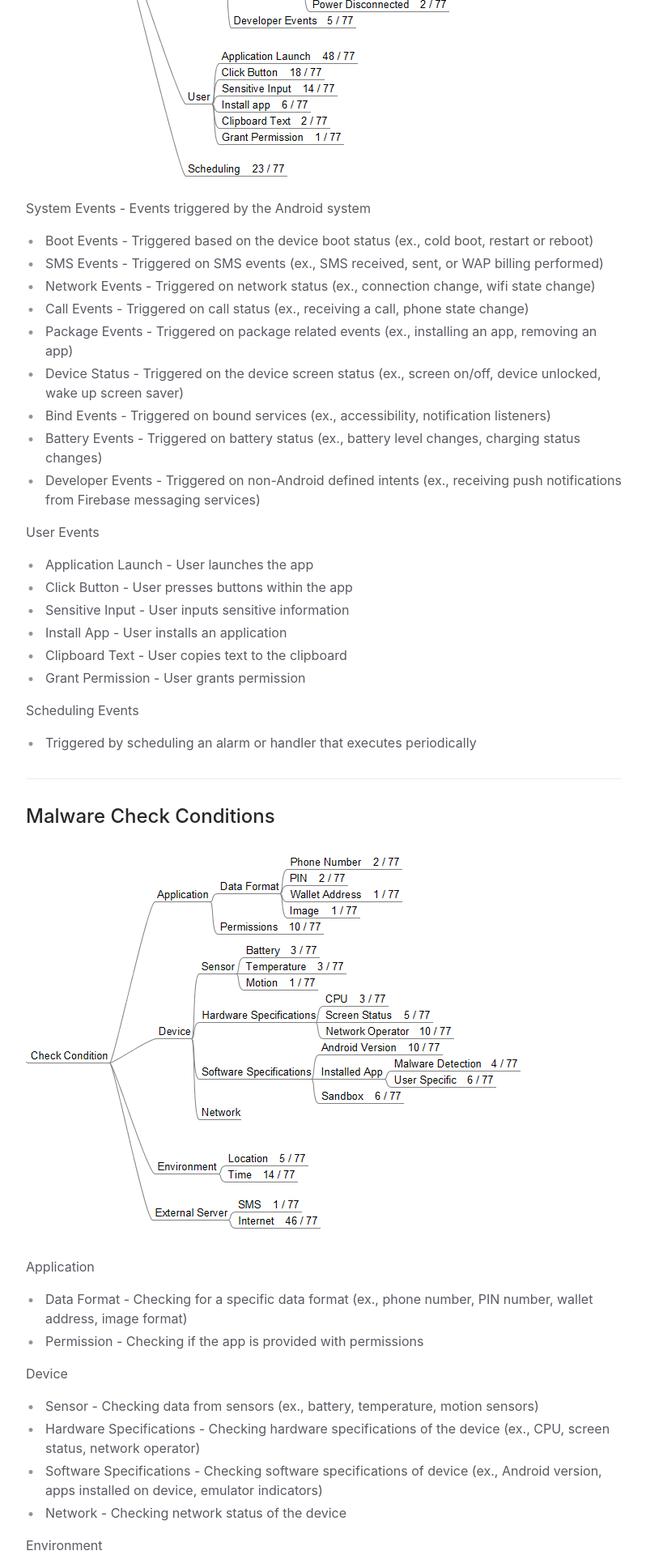
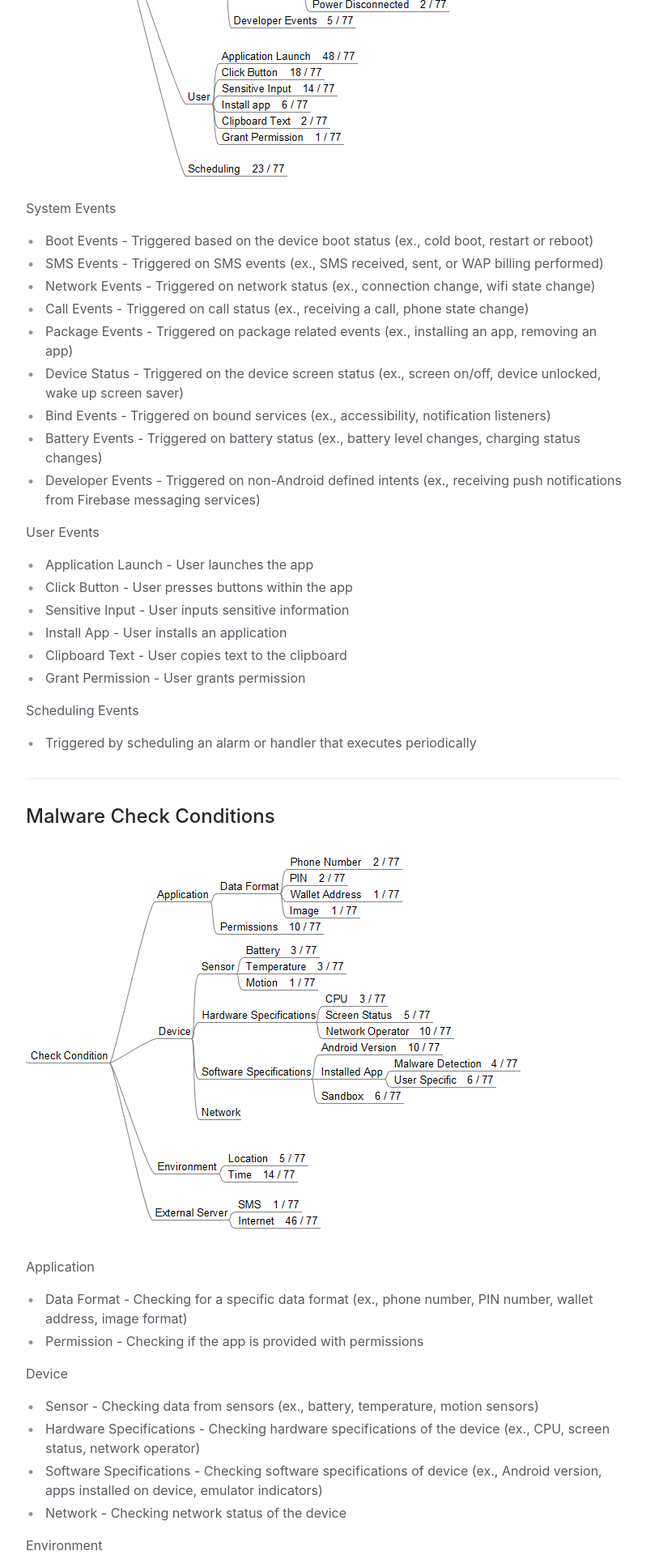
Before and after one commit to hello-from-anon-researcher/hello-from-anon-researcher.github.io, a Jekyll site: the page built from docs/malwarecharacterization/malwarecharacterization.md, in a window 1280 px wide. Shown: the part 1154-3074 px from the top of the page at 81% size, without its empty margins (372-1170 px from the left). Built offline with Jekyll 4.4.1, drawn with Linux system fonts in a browser that asks for light colours; some of the changed text lies outside the part shown.

Commit message:
update website

```diff
--- a/docs/malwarecharacterization/malwarecharacterization.md
+++ b/docs/malwarecharacterization/malwarecharacterization.md
@@ -21,7 +21,7 @@ The figure above describes an overview of high-level categories used to describe
 
 ![](../img/characteristic_eventconditions.png)
 
-System Events - Events triggered by the Android system
+System Events
 * Boot Events - Triggered based on the device boot status (ex., cold boot, restart or reboot)
 * SMS Events - Triggered on SMS events (ex., SMS received, sent, or WAP billing performed)
 * Network Events - Triggered on network status (ex., connection change, wifi state change)
```
Also changed, not shown: other parts of docs/malwarecharacterization/malwarecharacterization.md (+1 -1 lines).
